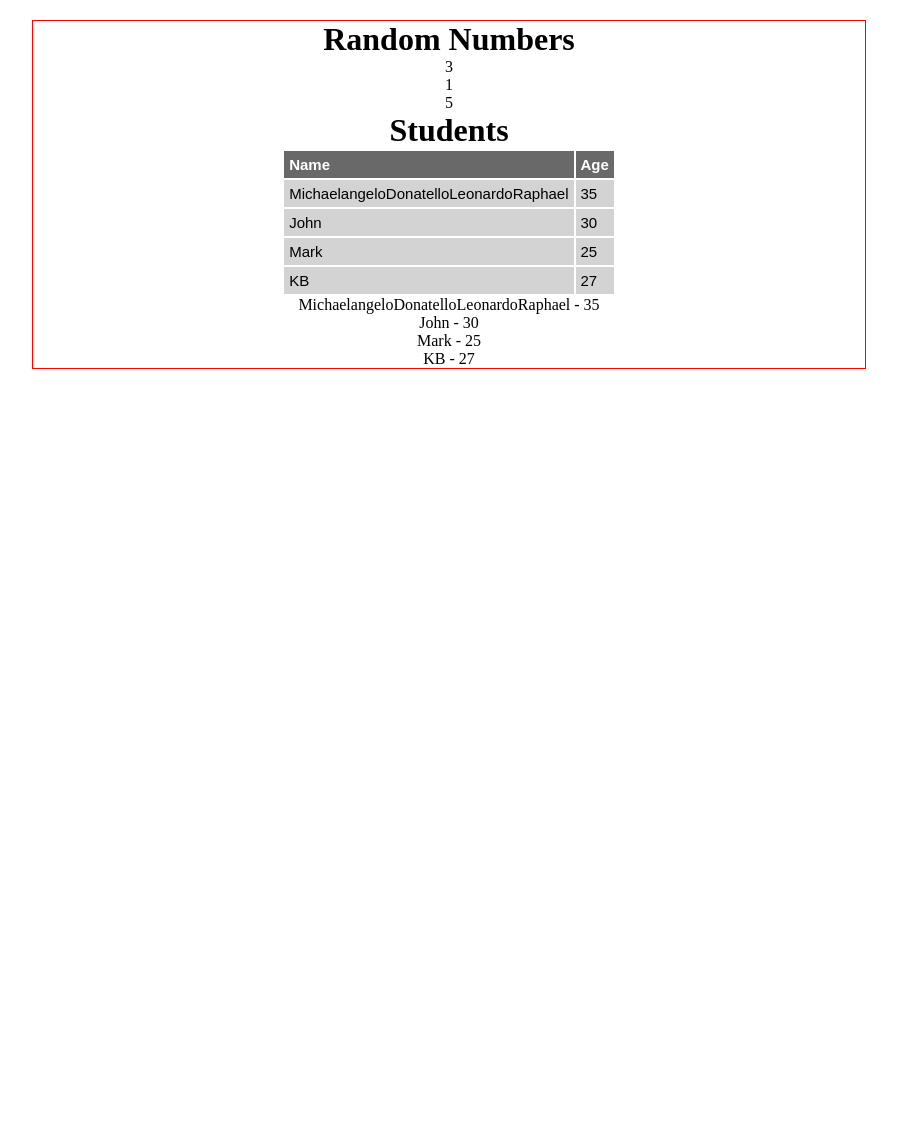
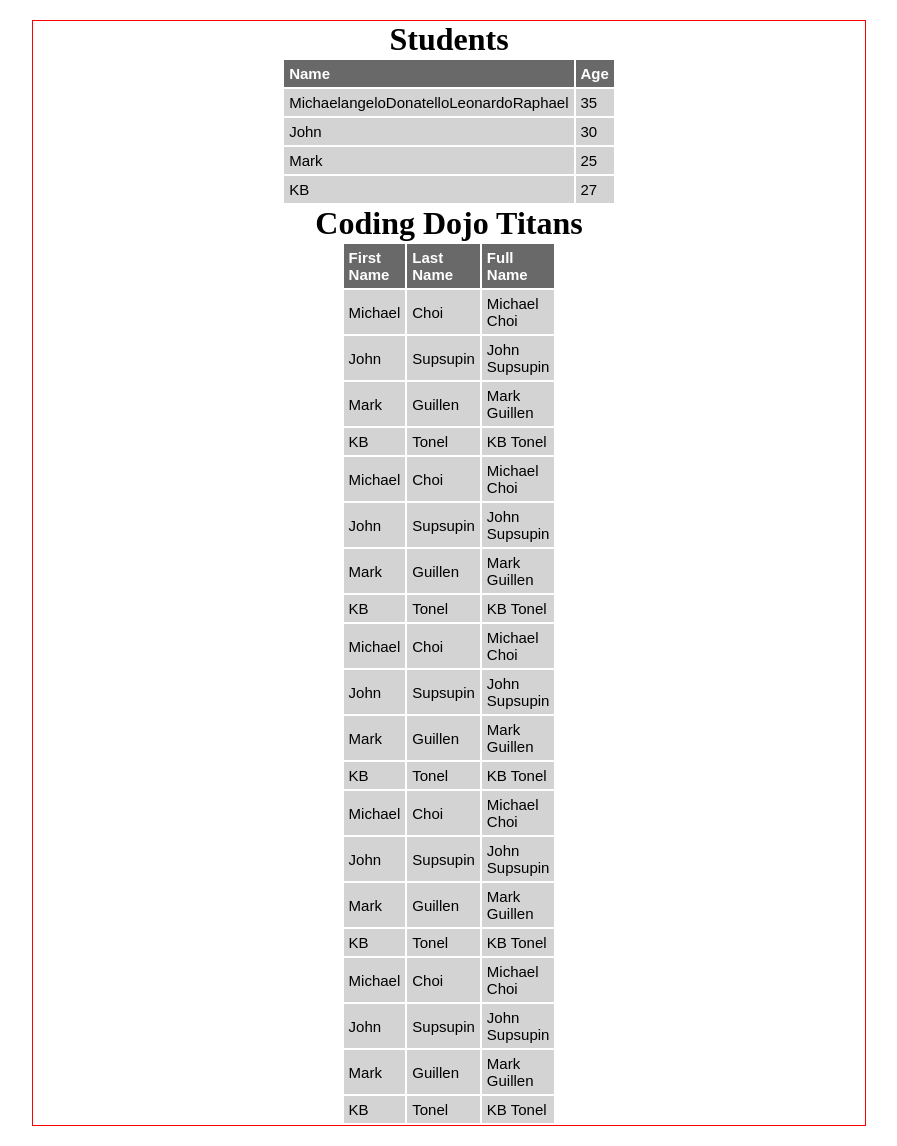
Before and after one commit to jonnyfriendlychicago/PY_Flask_TableAssignment, a Flask app: page / in a window 1280 px wide. Shown: the part 100-1246 px from the top of the page, without its empty margins (191-1088 px from the left). Before the commit the page ends 469 px from the top, so only its background shows below. Run offline with Flask 2, Linux system fonts and the light colour scheme.

Commit message:
assignment completed/posted

```diff
--- a/server.py
+++ b/server.py
@@ -1,4 +1,5 @@
 # the next two lines always need to be atop this server.py file
+from collections import UserList
 from flask import Flask, render_template  # Import Flask to allow us to create our app
 app = Flask(__name__)    # Create a new instance of the Flask class called "app"
 # all the @ stuff below will (later) be moved into separate files.  These will be replaced with controller import lines.
@@ -20,7 +21,36 @@ def render_lists():
         {'name' : 'Mark', 'age' : 25},
         {'name' : 'KB', 'age' : 27}
     ]
-    return render_template("index.html", displayRandomNumbers = randomNumbers, displayStudentInfoList = StudentInfoList)
+
+    userlist = [
+        {'firstName' : 'Michael', 'lastName' : 'Choi'},
+        {'firstName' : 'John', 'lastName' : 'Supsupin'},
+        {'firstName' : 'Mark', 'lastName' : 'Guillen'},
+        {'firstName' : 'KB', 'lastName' : 'Tonel'}
+        ,
+        {'firstName' : 'Michael', 'lastName' : 'Choi'},
+        {'firstName' : 'John', 'lastName' : 'Supsupin'},
+        {'firstName' : 'Mark', 'lastName' : 'Guillen'},
+        {'firstName' : 'KB', 'lastName' : 'Tonel'}
+        ,
+        {'firstName' : 'Michael', 'lastName' : 'Choi'},
+        {'firstName' : 'John', 'lastName' : 'Supsupin'},
+        {'firstName' : 'Mark', 'lastName' : 'Guillen'},
+        {'firstName' : 'KB', 'lastName' : 'Tonel'}
+        ,
+        {'firstName' : 'Michael', 'lastName' : 'Choi'},
+        {'firstName' : 'John', 'lastName' : 'Supsupin'},
+        {'firstName' : 'Mark', 'lastName' : 'Guillen'},
+        {'firstName' : 'KB', 'lastName' : 'Tonel'}
+        ,
+        {'firstName' : 'Michael', 'lastName' : 'Choi'},
+        {'firstName' : 'John', 'lastName' : 'Supsupin'},
+        {'firstName' : 'Mark', 'lastName' : 'Guillen'},
+        {'firstName' : 'KB', 'lastName' : 'Tonel'}
+    ]
+
+    # return render_template("index.html", displayRandomNumbers = randomNumbers, displayStudentInfoList = StudentInfoList, displayUserList = userlist)
+    return render_template("index.html", displayStudentInfoList = StudentInfoList, displayUserList = userlist)
 
 
 
--- a/templates/index.html
+++ b/templates/index.html
@@ -15,10 +15,10 @@
     <div id="container">
 
         <div class="row001">
-            <h1>Random Numbers</h1>
+            <!-- <h1>Random Numbers</h1>
             {% for number in displayRandomNumbers %}
                 <p>{{ number }}</p>
-            {% endfor %}
+            {% endfor %} -->
             <h1>Students</h1>
                 <table class="studentTbl">
                     <tr>
@@ -33,15 +33,24 @@
                     {% endfor %}
                 </table>
 
+                <h1>Coding Dojo Titans</h1>
+                <table class="studentTbl">
+                    <tr>
+                        <th class="studentTblHdr">First Name</th>
+                        <th class="studentTblHdr">Last Name</th>
+                        <th class="studentTblHdr">Full Name</th>
+                    </tr>
+                    {% for s in displayUserList %}
+                    <tr>
+                        <td class="studentTblData">{{s['firstName']}}</td>
+                        <td class="studentTblData">{{s['lastName']}}</td>
+                        <td class="studentTblData">{{s['firstName']}} {{s['lastName']}}</td>
+                    </tr>
+                    {% endfor %}
 
 
 
         </div>
-        <div class="row001">
-            {% for s in displayStudentInfoList %}
-                <p>{{ s['name'] }} - {{ s['age'] }}</p>
-            {% endfor %}
-        </div>
     </div>
 </body>
 </html>
```
